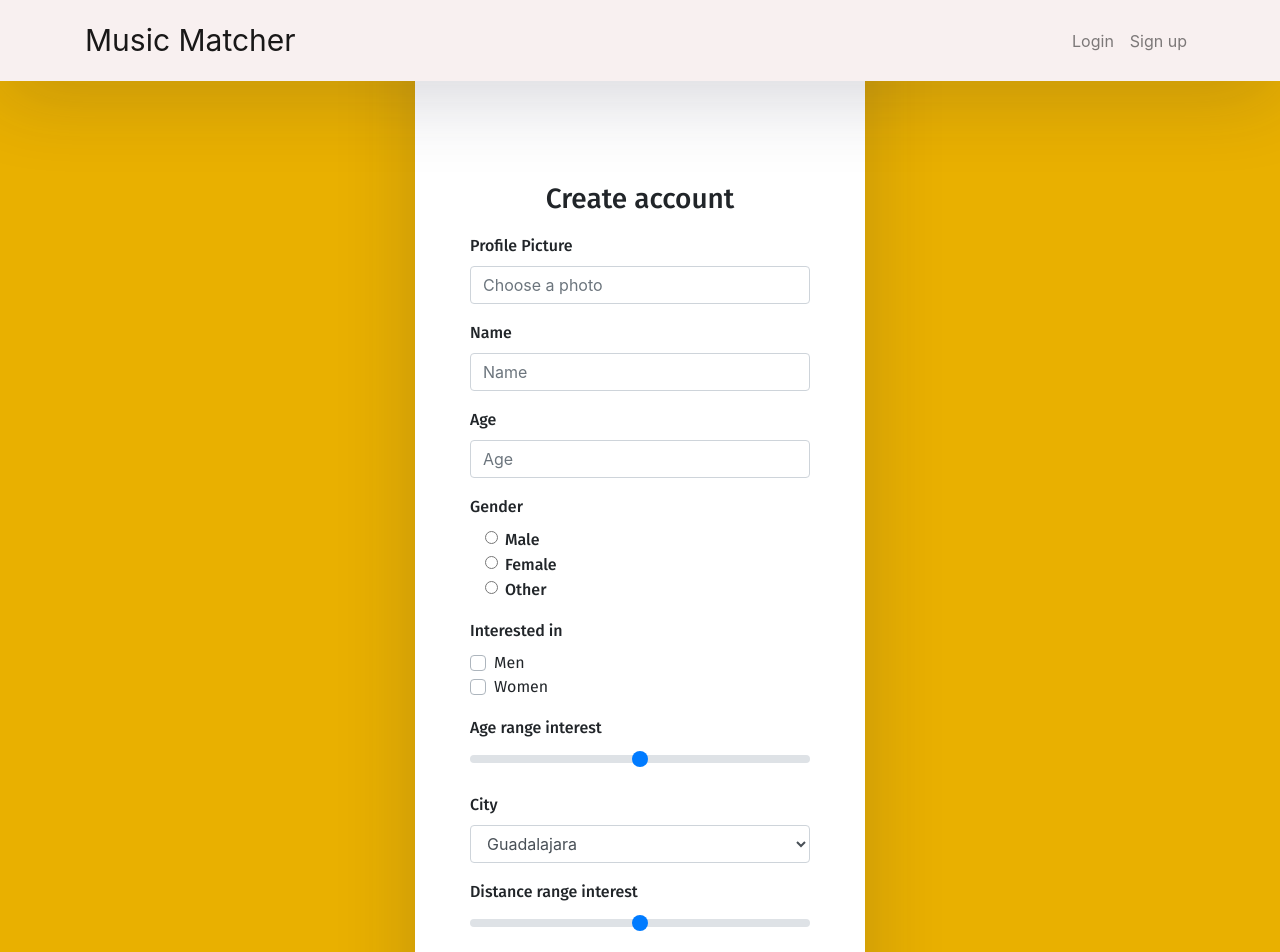
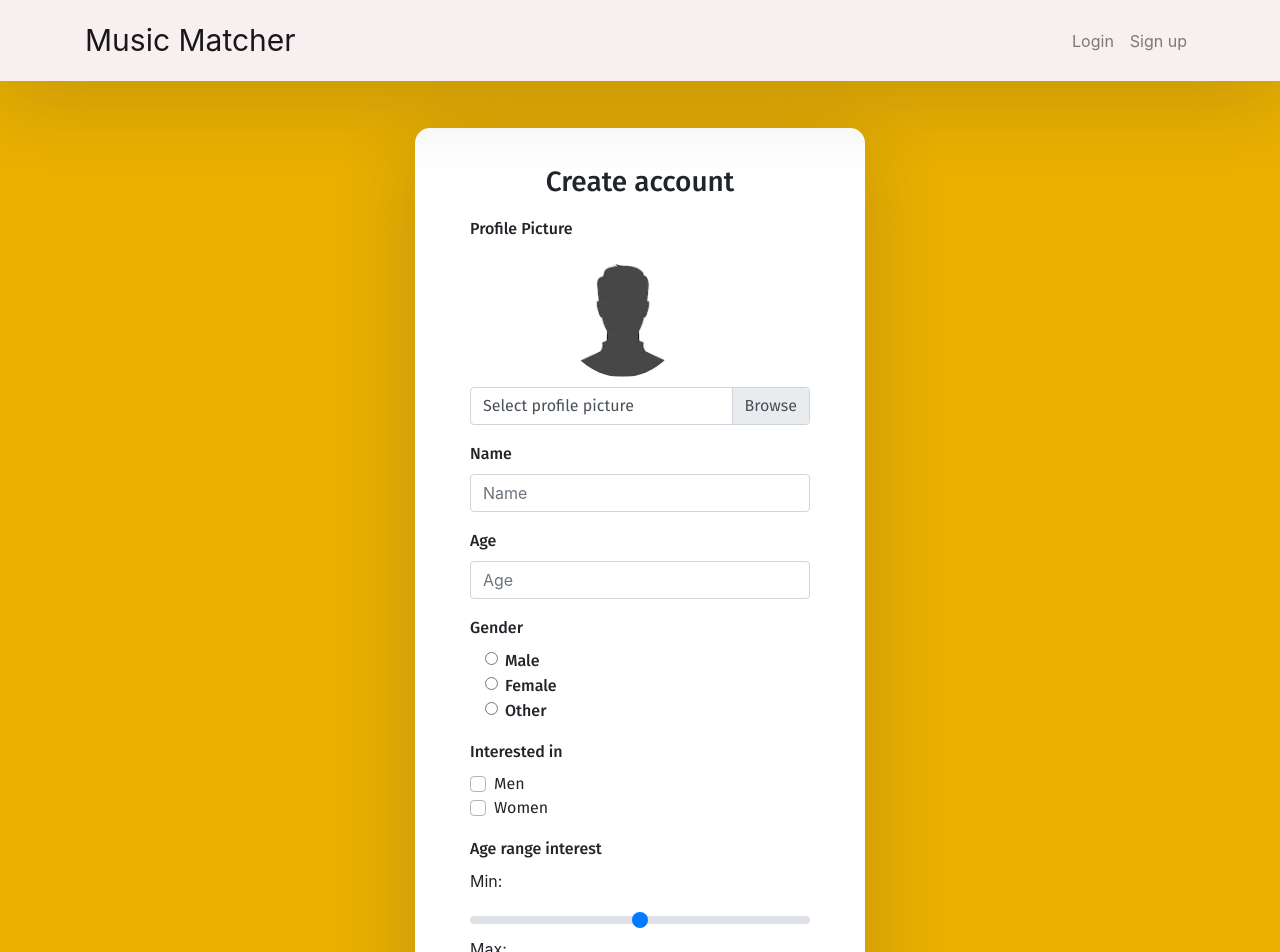
Before and after one commit to emamex98/MusicMatcher-Front, a React (Create React App) app: page /sign-up in a window 1280 px wide. Shown: the top 952 px of the page. Built offline with nearby package versions, Linux system fonts and the light colour scheme.

Commit message:
Added changes to signup and fixed spaces issues

```diff
--- a/src/components/layout/Signup.js
+++ b/src/components/layout/Signup.js
@@ -2,32 +2,28 @@ import React, { Component } from "react";
 import Button from "react-bootstrap/Button";
 import Form from "react-bootstrap/Form";
 import Col from "react-bootstrap/Col";
+import Image from 'react-bootstrap/Image';
+import Avatar from '../../assets/avatar.png';
 
 export default class Signup extends Component {
   render() {
     return (
       <div>
-        <br />
-        <br />
-        <br />
-        <br />
-        <br />
-        <br />
-        <br />
-        <br />
-        <br />
-        <br />
-        <br /> <br /> <br /> <br /> <br /> <br />
         <form>
           <h3>Create account</h3>
 
           <div className="form-group">
             <label>Profile Picture</label>
-            <input
-              type="email"
-              className="form-control"
-              placeholder="Choose a photo"
-            />
+                <Col xs={6} md={4}>
+                  <Image id="avatar" src={Avatar} roundedCircle />
+                </Col>
+            <Form>
+              <Form.File
+                id="custom-file"
+                label="Select profile picture"
+                custom
+              />
+            </Form>
           </div>
           <div className="form-group">
             <label>Name</label>
@@ -100,6 +96,13 @@ export default class Signup extends Component {
           <div className="form-group">
             <Form.Group controlId="age-range-control">
               <Form.Label>Age range interest</Form.Label>
+              <div>
+              <p>Min:</p>
+              </div>
+              <Form.Control type="range" custom />
+              <div>
+              <p>Max:</p>
+              </div>
               <Form.Control type="range" custom />
             </Form.Group>
           </div>
@@ -120,6 +123,9 @@ export default class Signup extends Component {
           <div className="form-group">
             <Form.Group controlId="distance-range-control">
               <Form.Label>Distance range interest</Form.Label>
+              <div>
+              <p>Max:</p>
+              </div>
               <Form.Control type="range" custom />
             </Form.Group>
           </div>
--- a/src/styles/index.css
+++ b/src/styles/index.css
@@ -27,7 +27,7 @@ body, html, .App, #root, .auth-wrapper {
 }
 
 .auth-wrapper {
-  display: flex;
+  display: initial;
   justify-content: center;
   flex-direction: column;
   text-align: left;
@@ -36,6 +36,8 @@ body, html, .App, #root, .auth-wrapper {
 .auth-inner {
   width: 450px;
   margin: auto;
+  margin-top: 10%;
+  margin-bottom: 1%;
   background: #ffffff;
   box-shadow: 0px 14px 80px rgba(34, 35, 58, 0.2);
   padding: 40px 55px 45px 55px;
@@ -78,3 +80,9 @@ body, html, .App, #root, .auth-wrapper {
 .navbar-brand a{
   font-size: 150%;
 }
+
+#avatar{
+  width: 150%;
+  margin-left: 90%;
+  margin-bottom: 10px;
+}
```
Also changed, not shown: src/assets/avatar.png (added).
